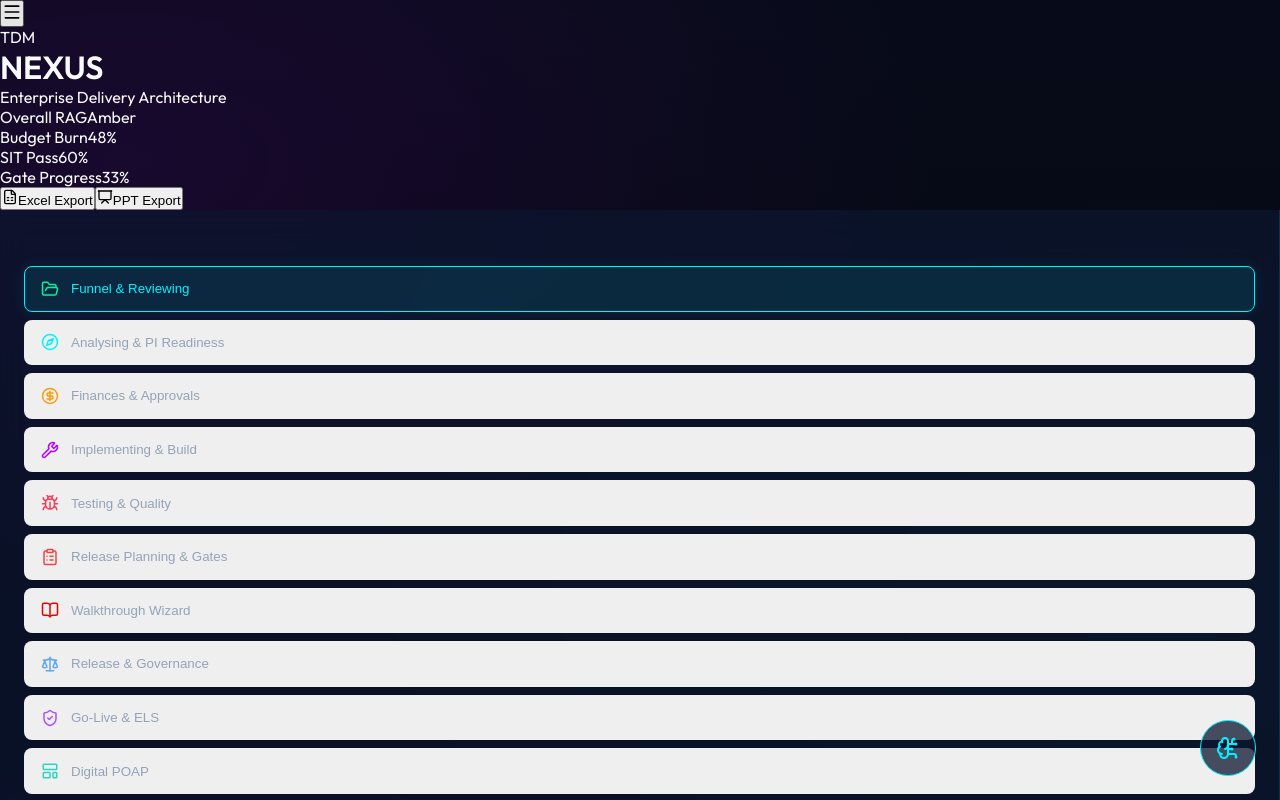
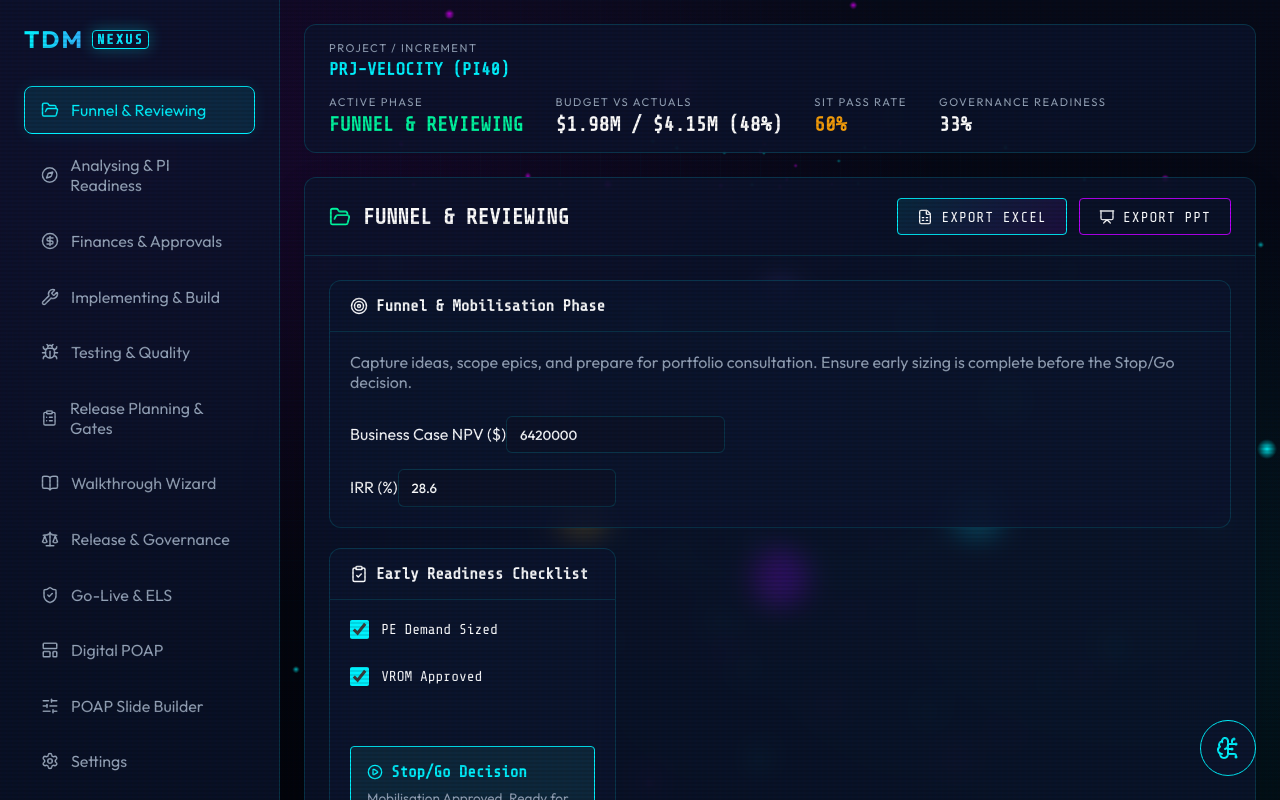
Before and after one commit to Amrsono/TDM-Nexus, a React (Vite) app: page / in a window 1280 px wide. Shown: the top 800 px of the page. Built offline with nearby package versions, Linux system fonts and the light colour scheme.

Commit message:
fix(layout): restore authentic dashboard-container layout, sidebar grid, and HUD overlay

```diff
--- a/src/App.tsx
+++ b/src/App.tsx
@@ -346,95 +346,159 @@ export default function App() {
   };
 
   return (
-    <div className="layout-container">
-      <header className="header">
-        <div className="header-left">
+    <>
+      <div className="dashboard-container">
+        <div className="grid-bg-overlay"></div>
+        <div className="scanlines-overlay"></div>
+
+        {/* Sidebar Backdrop Drawer Overlay for mobile */}
+        {sidebarOpen && (
+          <div className="sidebar-backdrop" onClick={() => setSidebarOpen(false)}></div>
+        )}
+
+        {/* Sidebar Navigation */}
+        <aside className={`sidebar ${sidebarOpen ? 'sidebar--open' : ''}`}>
+          <div>
+            <div className="sidebar-logo" style={{ display: 'flex', justifyContent: 'space-between', alignItems: 'center', width: '100%' }}>
+              <div style={{ display: 'flex', alignItems: 'center', gap: '0.25rem' }}>
+                TDM <span>NEXUS</span>
+              </div>
               <button
-            className="mobile-menu-toggle"
-            onClick={() => setSidebarOpen(!sidebarOpen)}
-            aria-label="Toggle navigation menu"
+                className="hamburger-btn mobile-close-btn"
+                onClick={() => setSidebarOpen(false)}
+                style={{ padding: '0.25rem', border: 'none', background: 'transparent', cursor: 'pointer' }}
+                aria-label="Close navigation menu"
               >
-            {sidebarOpen ? <X size={20} /> : <Menu size={20} />}
+                <X size={20} style={{ color: 'var(--color-text-secondary)' }} />
               </button>
-          <div className="logo-group">
-            <span className="logo-icon">TDM</span>
-            <div className="logo-text">
-              <h1>NEXUS</h1>
-              <span>Enterprise Delivery Architecture</span>
             </div>
-          </div>
+            <ul className="nav-list">
+              {phases.map(p => {
+                const Icon = p.icon;
+                return (
+                  <li
+                    key={p.id}
+                    className={`nav-item ${activePhase === p.id ? 'active' : ''}`}
+                    onClick={() => handlePhaseSelect(p.id)}
+                  >
+                    <Icon size={18} />
+                    <span>{p.name}</span>
+                  </li>
+                );
+              })}
+            </ul>
           </div>
 
-        <div className="hud-metrics">
-          <div className="hud-metric">
-            <span className="metric-label">Overall RAG</span>
-            <span className={`metric-value rag-${ragStatus.overall.toLowerCase()}`}>
+          {/* Sidebar Footer Info */}
+          <div style={{ borderTop: '1px solid var(--color-border)', paddingTop: '1.25rem', marginTop: '1.25rem' }}>
+            <div className="mono" style={{ fontSize: '0.7rem', color: 'var(--color-text-secondary)', marginBottom: '0.5rem' }}>
+              PROJECT RAG STATUS
+            </div>
+            <div style={{ display: 'flex', alignItems: 'center', justifyContent: 'space-between' }}>
+              <span style={{ fontSize: '0.9rem', color: '#fff' }}>Overall Health:</span>
+              <span className={`rag-badge ${ragStatus.overall.toLowerCase()}`}>
                 {ragStatus.overall}
               </span>
             </div>
-          <div className="hud-metric">
-            <span className="metric-label">Budget Burn</span>
-            <span className="metric-value">{budgetProgressPercent}%</span>
           </div>
-          <div className="hud-metric">
-            <span className="metric-label">SIT Pass</span>
-            <span className="metric-value">{sitProgressPercent}%</span>
-          </div>
-          <div className="hud-metric">
-            <span className="metric-label">Gate Progress</span>
-            <span className="metric-value">{checklistPercent}%</span>
-          </div>
-        </div>
-
-        <div className="header-actions">
-          <button className="btn btn-secondary" onClick={handleExcelExport}>
-            <FileSpreadsheet size={16} />
-            <span>Excel Export</span>
-          </button>
-          <button className="btn btn-primary" onClick={handlePPTExport}>
-            <Presentation size={16} />
-            <span>PPT Export</span>
-          </button>
-        </div>
-      </header>
-
-      <div className="main-layout">
-        <aside className={`sidebar ${sidebarOpen ? 'sidebar-open' : ''}`}>
-          <nav className="nav-list">
-            {phases.map(p => {
-              const Icon = p.icon;
-              const isActive = activePhase === p.id;
-              return (
-                <button
-                  key={p.id}
-                  className={`nav-item ${isActive ? 'active' : ''}`}
-                  onClick={() => handlePhaseSelect(p.id)}
-                >
-                  <Icon size={18} style={{ color: p.color }} />
-                  <span>{p.name}</span>
-                </button>
-              );
-            })}
-          </nav>
         </aside>
 
-        <main className="content-area">
+        {/* Main View Area */}
+        <main className="main-content">
+          {/* Interactive 3D Canvas */}
           {activePhase !== 'settings' && activePhase !== 'slidebuilder' && (
-            <div className="canvas-wrapper">
+            <div className="three-viewport-wrapper">
               <ThreeCanvas activePhase={activePhase} onPhaseSelect={handlePhaseSelect} />
             </div>
           )}
 
-          <div className="view-container">
+          {/* Front Panel HUD and Active View Card */}
+          <div className="ui-overlay-container">
+            <div className="scroll-content-wrapper">
+              {/* Top HUD Banner */}
+              <header className="hud-banner glass-panel">
+                <div style={{ display: 'flex', alignItems: 'center' }}>
+                  <button
+                    className="hamburger-btn"
+                    onClick={() => setSidebarOpen(true)}
+                    title="Toggle Menu"
+                    aria-label="Toggle navigation menu"
+                  >
+                    <Menu size={20} />
+                  </button>
+                  <div className="hud-stat">
+                    <span className="hud-stat-label">Project / Increment</span>
+                    <span className="hud-stat-value mono" style={{ color: 'var(--color-cyan)', fontSize: '1.1rem' }}>
+                      PRJ-VELOCITY (PI40)
+                    </span>
+                  </div>
+                </div>
+
+                <div className="hud-stat-group">
+                  <div className="hud-stat">
+                    <span className="hud-stat-label">Active Phase</span>
+                    <span className="hud-stat-value mono" style={{ color: activeMetadata.color }}>
+                      {activeMetadata.name.toUpperCase()}
+                    </span>
+                  </div>
+
+                  <div className="hud-stat">
+                    <span className="hud-stat-label">Budget vs Actuals</span>
+                    <span className="hud-stat-value mono">
+                      ${(financials.totalSpent / 1000000).toFixed(2)}M / ${( (financials.capexLimit + financials.opexLimit) / 1000000 ).toFixed(2)}M ({budgetProgressPercent}%)
+                    </span>
+                  </div>
+
+                  <div className="hud-stat">
+                    <span className="hud-stat-label">SIT Pass Rate</span>
+                    <span className="hud-stat-value mono" style={{ color: sitProgressPercent > 70 ? 'var(--color-green)' : 'var(--color-amber)' }}>
+                      {sitProgressPercent}%
+                    </span>
+                  </div>
+
+                  <div className="hud-stat">
+                    <span className="hud-stat-label">Governance Readiness</span>
+                    <span className="hud-stat-value mono">
+                      {checklistPercent}%
+                    </span>
+                  </div>
+                </div>
+              </header>
+
+              {/* Active View Module */}
+              <div
+                className="active-view-overlay glass-panel"
+                style={activePhase === 'slidebuilder' ? { maxWidth: 'none' } : undefined}
+              >
                 <div className="view-header">
-              <h2>{activeMetadata.name}</h2>
+                  <div className="view-title">
+                    {React.createElement(activeMetadata.icon, { size: 22, className: 'mono', style: { color: activeMetadata.color } })}
+                    <h2 className="mono" style={{ textTransform: 'uppercase' }}>{activeMetadata.name}</h2>
                   </div>
+
+                  {/* Excel and PPT Exporters */}
+                  <div style={{ display: 'flex', gap: '0.75rem', pointerEvents: 'auto' }}>
+                    <button className="cyber-button" onClick={handleExcelExport} title="Export project details, finances, NFRs to Excel">
+                      <FileSpreadsheet size={16} />
+                      <span className="cyber-btn-text">Export Excel</span>
+                    </button>
+                    <button className="cyber-button secondary" onClick={handlePPTExport} title="Export SteerCo Steering Committee PPT deck">
+                      <Presentation size={16} />
+                      <span className="cyber-btn-text">Export PPT</span>
+                    </button>
+                  </div>
+                </div>
+
+                <div className="view-body">
                   {renderActiveView()}
+                </div>
+              </div>
+            </div>
           </div>
         </main>
       </div>
 
       <AIAssistantApplet activePhase={activePhase} onNavigateToSettings={() => handlePhaseSelect('settings')} />
-    </div>
+    </>
   );
 }
```
Also changed, not shown: 1 other file (tests, documents, lock files or other folders). Lines whose indentation alone changed are shown as unchanged.
